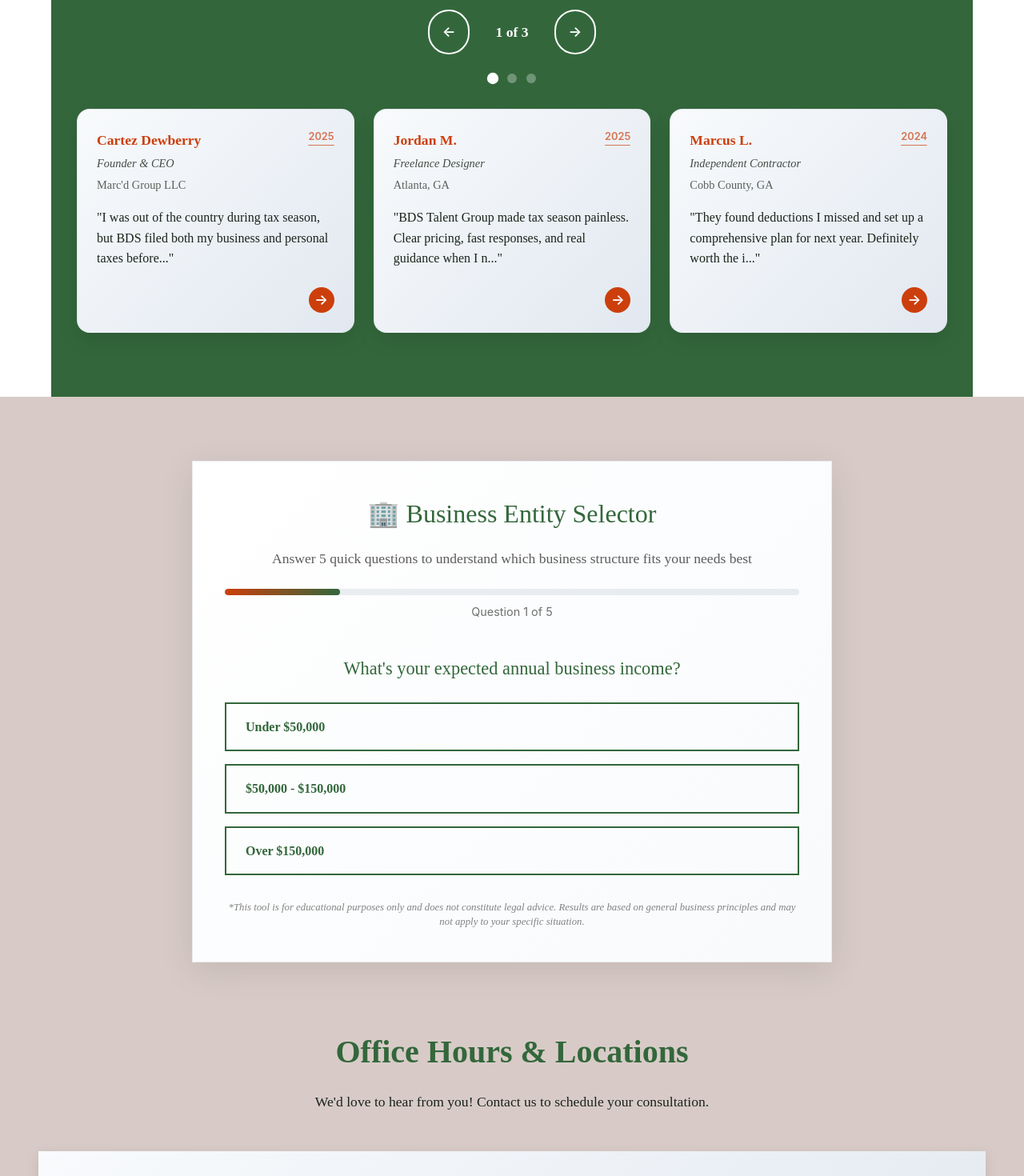
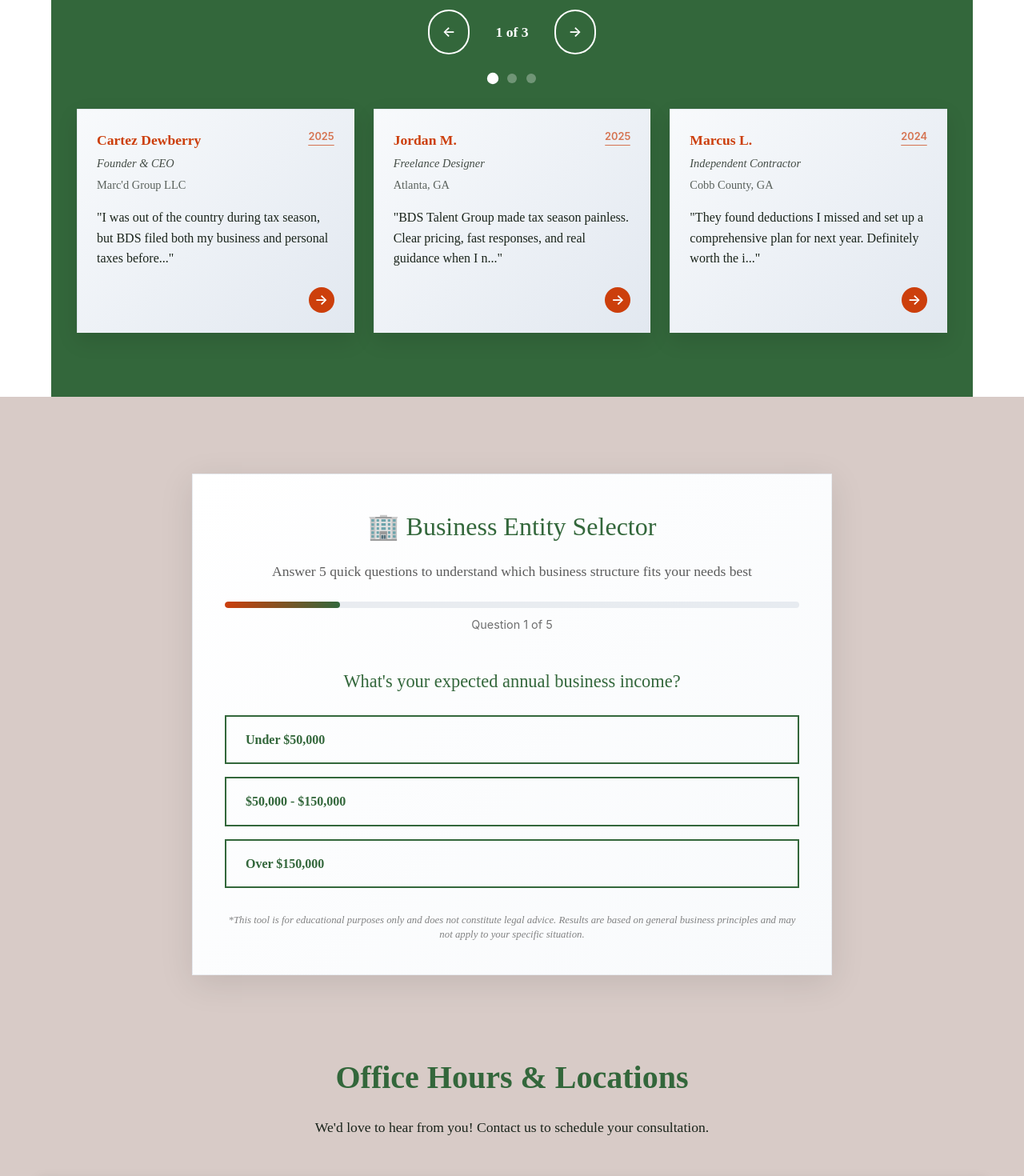
Before and after one commit to CartezDew/bdsfrontend, a React (Vite) app: page / in a window 1280 px wide. Shown: the part 2020-3490 px from the top of the page at 80% size. Built offline with nearby package versions, Linux system fonts and the light colour scheme.

Commit message:
updated card design for social proof area

```diff
--- a/src/styles/socialProof.css
+++ b/src/styles/socialProof.css
@@ -59,7 +59,7 @@
 .testimonial-card {
   background: linear-gradient(135deg, #f8fafc 0%, #e2e8f0 100%);
   backdrop-filter: blur(10px);
-  border-radius: 1rem;
+
   padding: 1.5rem;
   box-shadow: 0 10px 25px rgba(0, 0, 0, 0.1);
   border: 1px solid rgba(148, 163, 184, 0.1);
--- a/src/styles/widget.css
+++ b/src/styles/widget.css
@@ -12,7 +12,7 @@
 /* Background section behind the widget */
 .widget-section {
   background: var(--color-timberwolf);
-  padding: 2rem 0;
+  padding: 3rem;
   margin: 0;
 }
 
```
